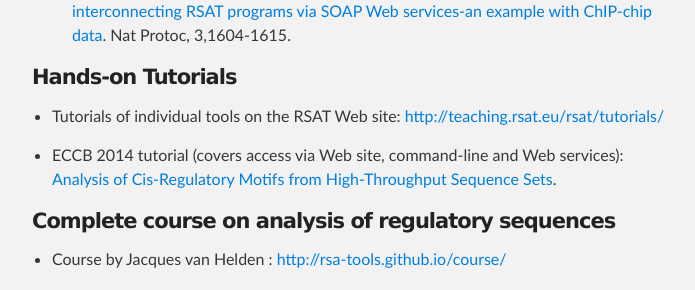
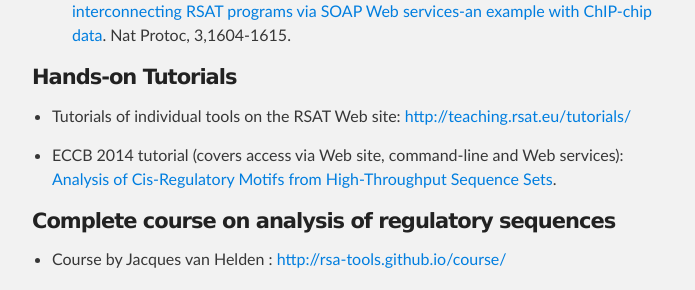
Before and after one commit to rsa-tools/teaching, a Jekyll site: the page built from index.md, in a window 1280 px wide and 900 px high, scrolled down 1280 px. Shown: the part 154-444 px from the top of the window, without its empty margins (288-983 px from the left). Built offline with Jekyll 4.4.1, drawn with Linux system fonts in a browser that asks for light colours; Markdown is read by kramdown in place of the engine named in the settings; some of the changed lines change nothing that is shown.

Commit message:
Update index.md
fixed the URL to http://teaching.rsat.eu/tutorials/

```diff
--- a/index.md
+++ b/index.md
@@ -45,7 +45,7 @@
 
 #### Hands-on Tutorials
 
-* Tutorials of individual tools on the RSAT Web site: [http://teaching.rsat.eu/rsat/tutorials/](http://teaching.rsat.eu/rsat/tutorials/)
+* Tutorials of individual tools on the RSAT Web site: [http://teaching.rsat.eu/tutorials/](http://teaching.rsat.eu/tutorials/)
 
 * ECCB 2014 tutorial (covers access via Web site, command-line and Web services):
 	<a target='_blank' href="http://rsa-tools.github.io/tutorial_eccb14/index.html"> Analysis of Cis-Regulatory Motifs from High-Throughput Sequence Sets</a>.
```
